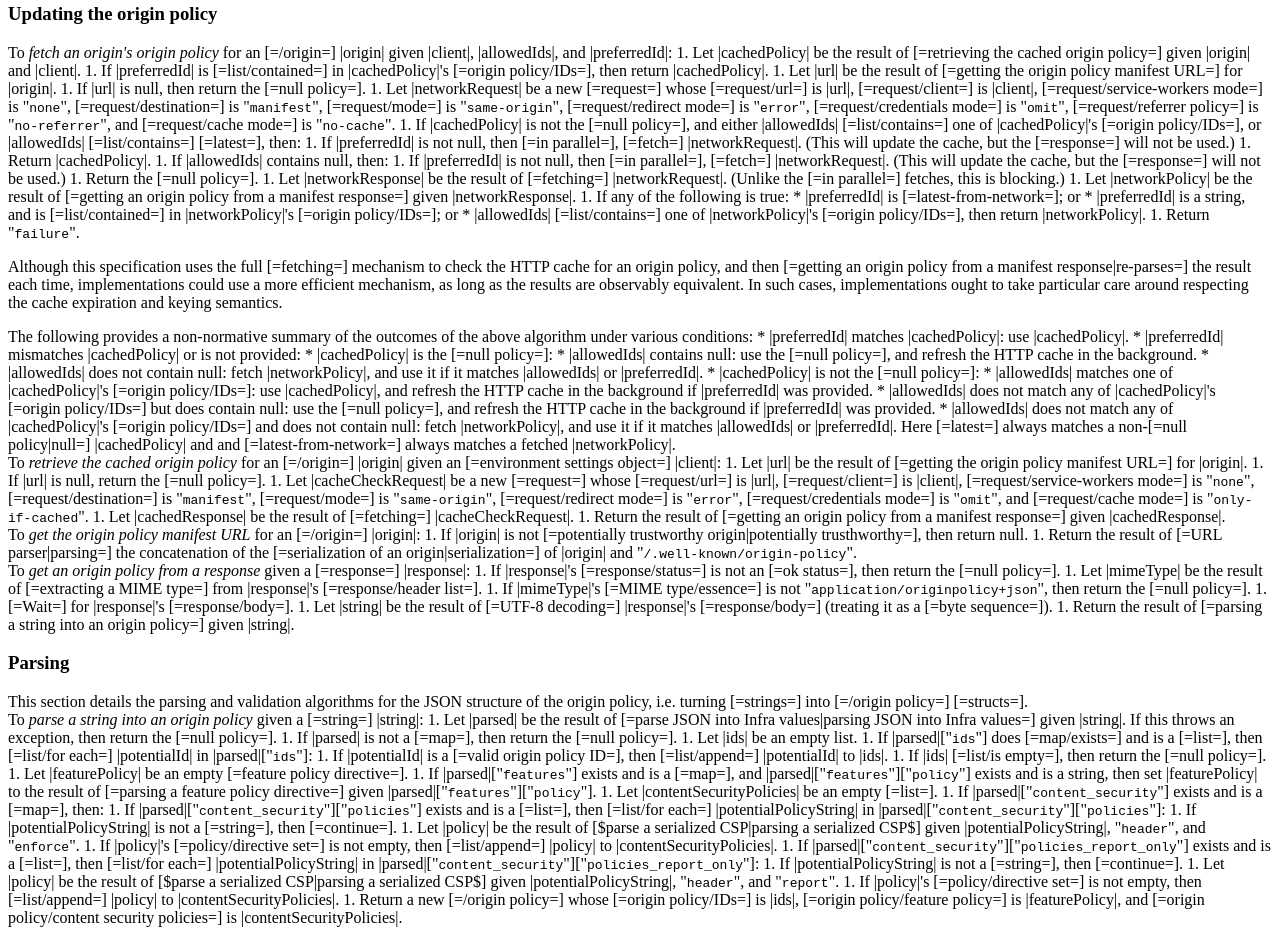
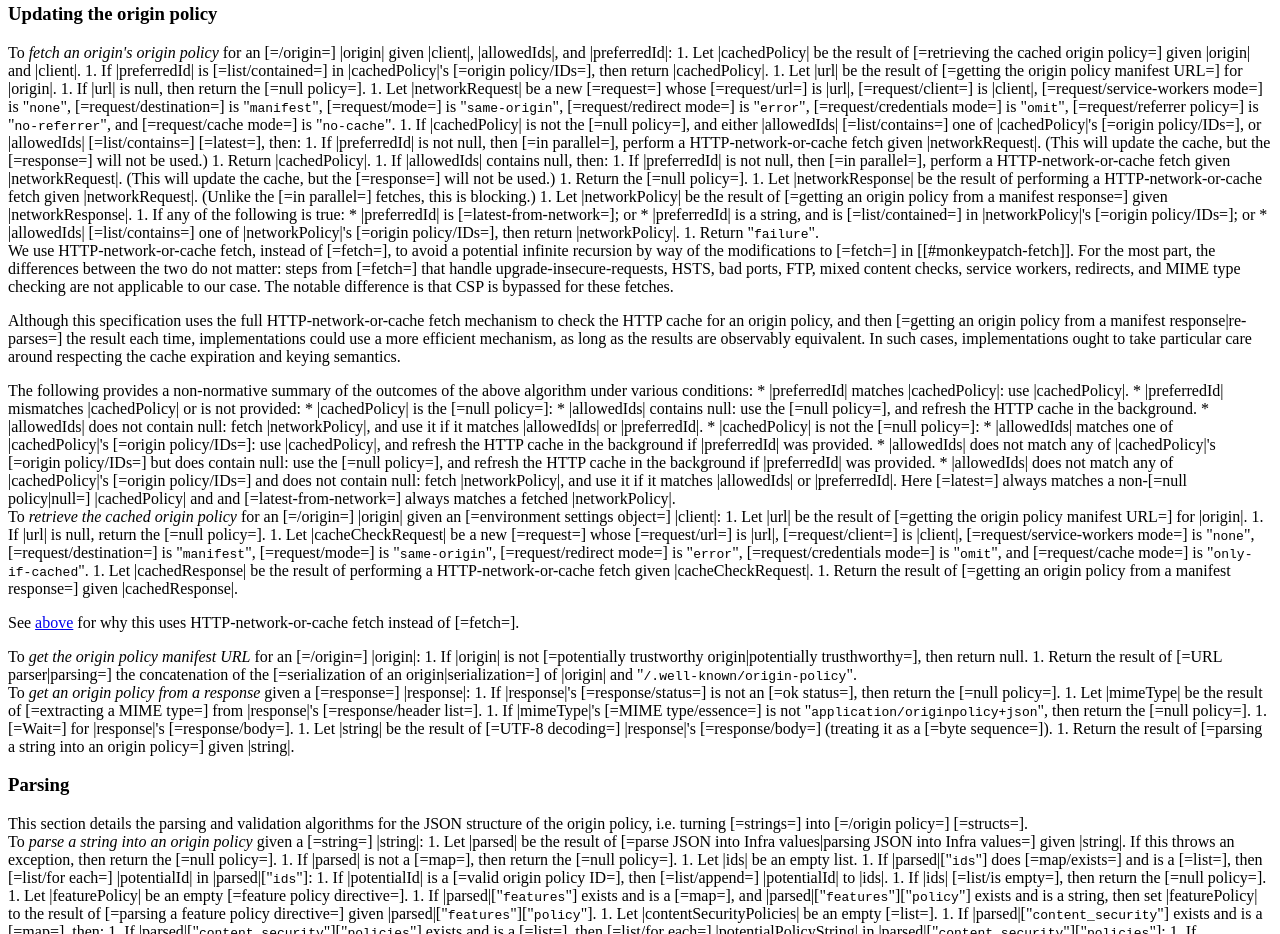
Before and after one commit to WICG/origin-policy, a plain HTML site: page index.src.html in a window 1280 px wide. Shown: the part 6788-7722 px from the top of the page. Drawn offline with Linux system fonts and the light colour scheme.

Commit message:
Use HTTP-network-or-cache fetch to avoid infinite recursion
Closes #84.

```diff
--- a/index.src.html
+++ b/index.src.html
@@ -548,12 +548,12 @@ This section details the entry point algorithms, for determining which origin po
   1. If |url| is null, then return the [=null policy=].
   1. Let |networkRequest| be a new [=request=] whose [=request/url=] is |url|, [=request/client=] is |client|, [=request/service-workers mode=] is "<code>none</code>", [=request/destination=] is "<code>manifest</code>", [=request/mode=] is "<code>same-origin</code>", [=request/redirect mode=] is "<code>error</code>", [=request/credentials mode=] is "<code>omit</code>", [=request/referrer policy=] is "<code>no-referrer</code>", and [=request/cache mode=] is "<code>no-cache</code>".
   1. If |cachedPolicy| is not the [=null policy=], and either |allowedIds| [=list/contains=] one of |cachedPolicy|'s [=origin policy/IDs=], or |allowedIds| [=list/contains=] [=latest=], then:
-    1. If |preferredId| is not null, then [=in parallel=], [=fetch=] |networkRequest|. (This will update the cache, but the [=response=] will not be used.)
+    1. If |preferredId| is not null, then [=in parallel=], perform a <a spec="FETCH">HTTP-network-or-cache fetch</a> given |networkRequest|. (This will update the cache, but the [=response=] will not be used.)
     1. Return |cachedPolicy|.
   1. If |allowedIds| contains null, then:
-    1. If |preferredId| is not null, then [=in parallel=], [=fetch=] |networkRequest|. (This will update the cache, but the [=response=] will not be used.)
+    1. If |preferredId| is not null, then [=in parallel=], perform a <a spec="FETCH">HTTP-network-or-cache fetch</a> given |networkRequest|. (This will update the cache, but the [=response=] will not be used.)
     1. Return the [=null policy=].
-  1. Let |networkResponse| be the result of [=fetching=] |networkRequest|. (Unlike the [=in parallel=] fetches, this is blocking.)
+  1. Let |networkResponse| be the result of performing a <a spec="FETCH">HTTP-network-or-cache fetch</a> given |networkRequest|. (Unlike the [=in parallel=] fetches, this is blocking.)
   1. Let |networkPolicy| be the result of [=getting an origin policy from a manifest response=] given |networkResponse|.
   1. If any of the following is true:
       * |preferredId| is [=latest-from-network=]; or
@@ -562,7 +562,13 @@ This section details the entry point algorithms, for determining which origin po
     then return |networkPolicy|.
   1. Return "<code>failure</code>".
 
-  <p class="note">Although this specification uses the full [=fetching=] mechanism to check the HTTP cache for an origin policy, and then [=getting an origin policy from a manifest response|re-parses=] the result each time, implementations could use a more efficient mechanism, as long as the results are observably equivalent. In such cases, implementations ought to take particular care around respecting the cache expiration and keying semantics.</p>
+  <div class="note" id="note-why-http-network-or-cache-fetch">
+    We use <a spec="FETCH">HTTP-network-or-cache fetch</a>, instead of [=fetch=], to avoid a potential infinite recursion by way of the modifications to [=fetch=] in [[#monkeypatch-fetch]].
+
+    For the most part, the differences between the two do not matter: steps from [=fetch=] that handle upgrade-insecure-requests, HSTS, bad ports, FTP, mixed content checks, service workers, redirects, and MIME type checking are not applicable to our case. The notable difference is that CSP is bypassed for these fetches.
+  </div>
+
+  <p class="note">Although this specification uses the full <a spec="FETCH">HTTP-network-or-cache fetch</a> mechanism to check the HTTP cache for an origin policy, and then [=getting an origin policy from a manifest response|re-parses=] the result each time, implementations could use a more efficient mechanism, as long as the results are observably equivalent. In such cases, implementations ought to take particular care around respecting the cache expiration and keying semantics.</p>
 
   <div class="note">
     The following provides a non-normative summary of the outcomes of the above algorithm under various conditions:
@@ -589,8 +595,10 @@ This section details the entry point algorithms, for determining which origin po
   1. Let |url| be the result of [=getting the origin policy manifest URL=] for |origin|.
   1. If |url| is null, return the [=null policy=].
   1. Let |cacheCheckRequest| be a new [=request=] whose [=request/url=] is |url|, [=request/client=] is |client|, [=request/service-workers mode=] is "<code>none</code>", [=request/destination=] is "<code>manifest</code>", [=request/mode=] is "<code>same-origin</code>", [=request/redirect mode=] is "<code>error</code>", [=request/credentials mode=] is "<code>omit</code>", and [=request/cache mode=] is "<code>only-if-cached</code>".
-  1. Let |cachedResponse| be the result of [=fetching=] |cacheCheckRequest|.
+  1. Let |cachedResponse| be the result of performing a <a spec="FETCH">HTTP-network-or-cache fetch</a> given |cacheCheckRequest|.
   1. Return the result of [=getting an origin policy from a manifest response=] given |cachedResponse|.
+
+  <p class="note">See <a href="#note-why-http-network-or-cache-fetch">above</a> for why this uses <a spec="FETCH">HTTP-network-or-cache fetch</a> instead of [=fetch=].</p>
 </div>
 
 <div algorithm>
```
